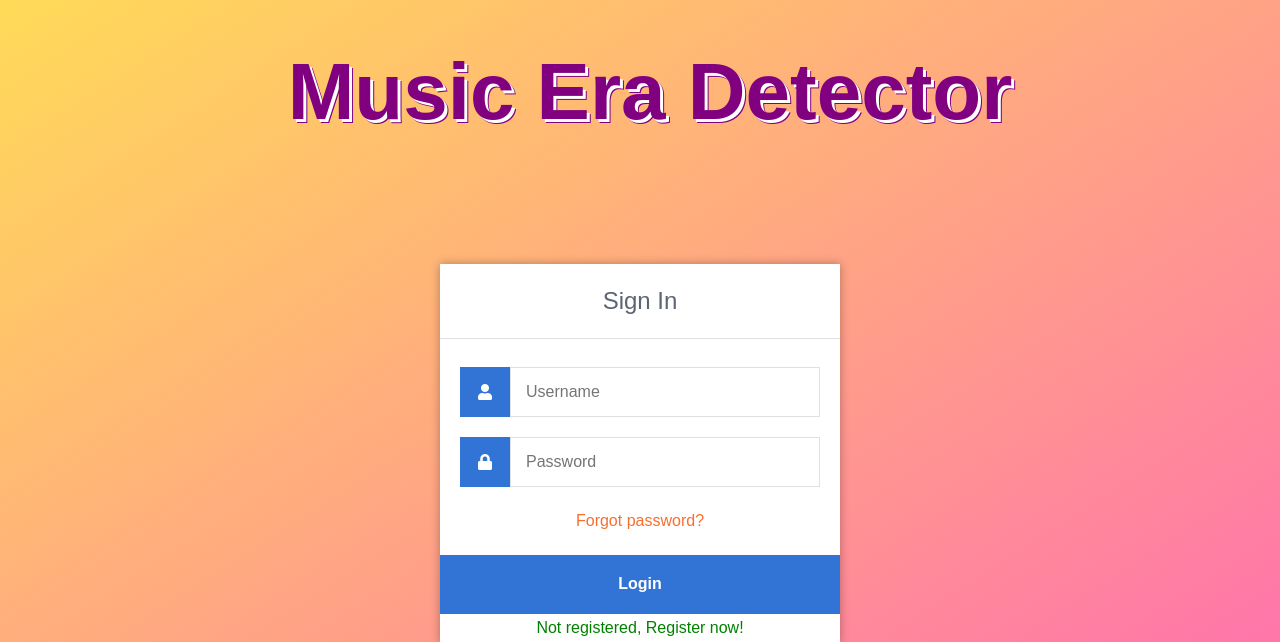
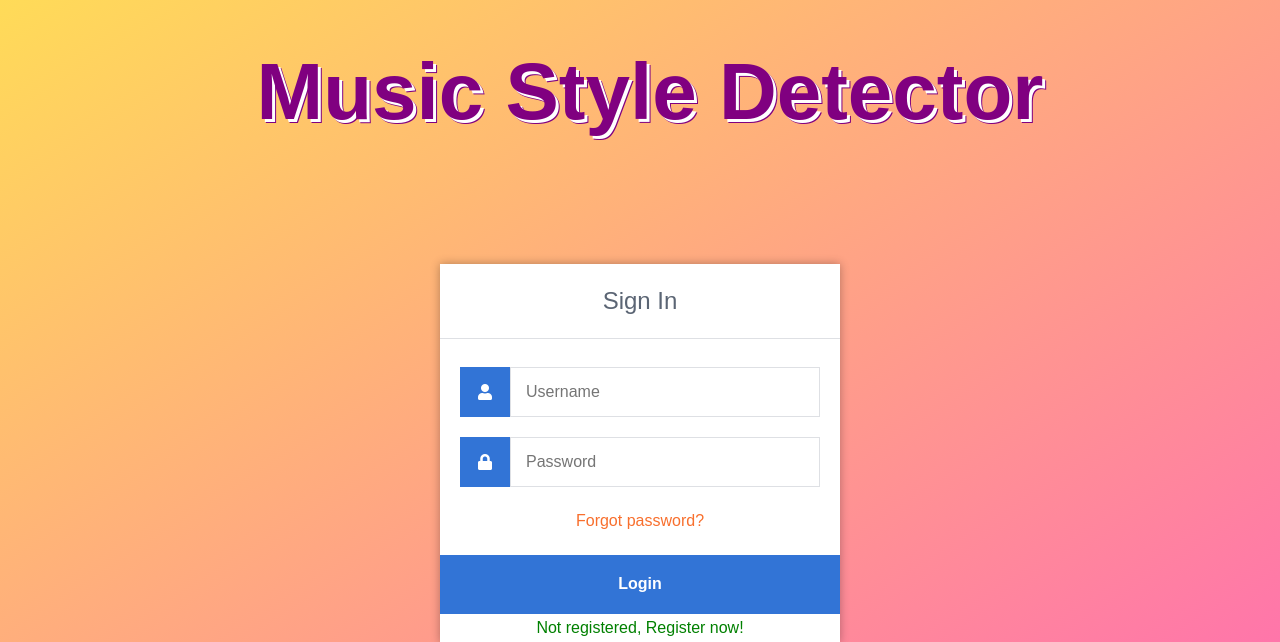
Before and after one commit to Ramin-Msvnd/Music_Era_Composer_Detector, a Flask app: page / in a window 1280 px wide. Shown: the top 642 px of the page. Run offline with Flask 3, Linux system fonts and the light colour scheme; parts of the project's set-up code (start-up, migrations or seed data) failed here and were passed over; some libraries are stand-ins or nearby versions.

Commit message:
Updated title

```diff
--- a/templates/forgot_password.html
+++ b/templates/forgot_password.html
@@ -67,7 +67,7 @@
 		}
 
 	</style>
-    <div class="muzera">Music Era Detector</div>
+    <div class="muzera">Music Style Detector</div>
 </head>
 <body>
 	<h1>Forgot Password</h1>
--- a/templates/home.html
+++ b/templates/home.html
@@ -26,7 +26,7 @@
   }
 </style>
 
-<div class="muzera">Music Era Detector</div>
+<div class="muzera">Music Style Detector</div>
 
 <div class="container-fluid py-5">
   <div class="row justify-content-center">
--- a/templates/index.html
+++ b/templates/index.html
@@ -30,7 +30,7 @@
   }
 </style>
 
-    <div class="muzera">Music Era Detector</div>
+    <div class="muzera">Music Style Detector</div>
 
 		<div class="login">
 			<h1>Sign In</h1>
--- a/templates/reset_password.html
+++ b/templates/reset_password.html
@@ -70,7 +70,7 @@
 			color: red;
 		}
     </style>
-    <div class="muzera">Music Era Detector</div>
+    <div class="muzera">Music Style Detector</div>
 </head>
 <body>
     {% if error %}
--- a/templates/signup.html
+++ b/templates/signup.html
@@ -28,7 +28,7 @@
             margin: 20px 0 0 20px;
         }
         </style>
-        <div class="muzera">Music Era Detector</div>
+        <div class="muzera">Music Style Detector</div>
 		<div class="login">
 			<h1>Sign Up</h1>
 			<div id="msg" style="color:red">{{msg}}</div>
--- a/templates/successfully_registered.html
+++ b/templates/successfully_registered.html
@@ -59,7 +59,7 @@
         text-decoration: underline;
       }
     </style>
-      <div class="muzera">Music Era Detector</div>
+      <div class="muzera">Music Style Detector</div>
   </head>
   <body>
 		<div class="container">
--- a/templates/upload.html
+++ b/templates/upload.html
@@ -29,7 +29,7 @@
         {#        #}
         {#     </div>#}
 
-        <h3 class="muzera" style="margin: auto; text-align: center; text-transform: uppercase">Music Era Detector</h3>
+        <h3 class="muzera" style="margin: auto; text-align: center; text-transform: uppercase">Music Style Detector</h3>
 
         <img style="margin: auto; text-align: center; margin-top: 20px;  text-transform: uppercase; width: 600px"
              src="{{ url_for('static', filename='Composers.jpeg') }}"/>
```
